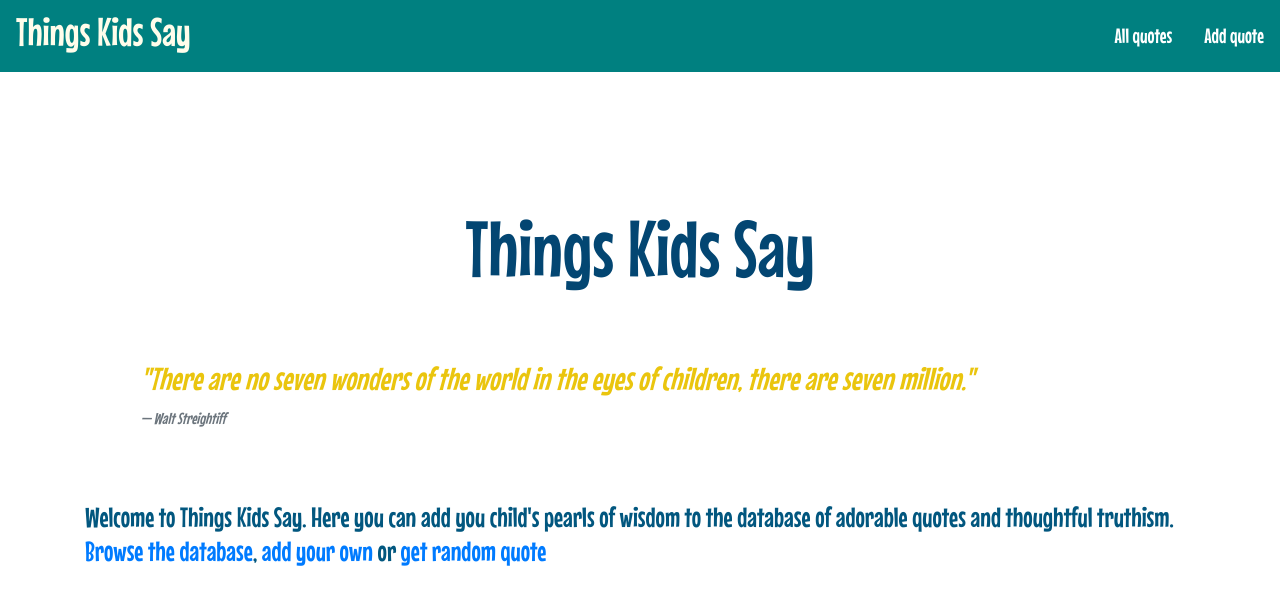
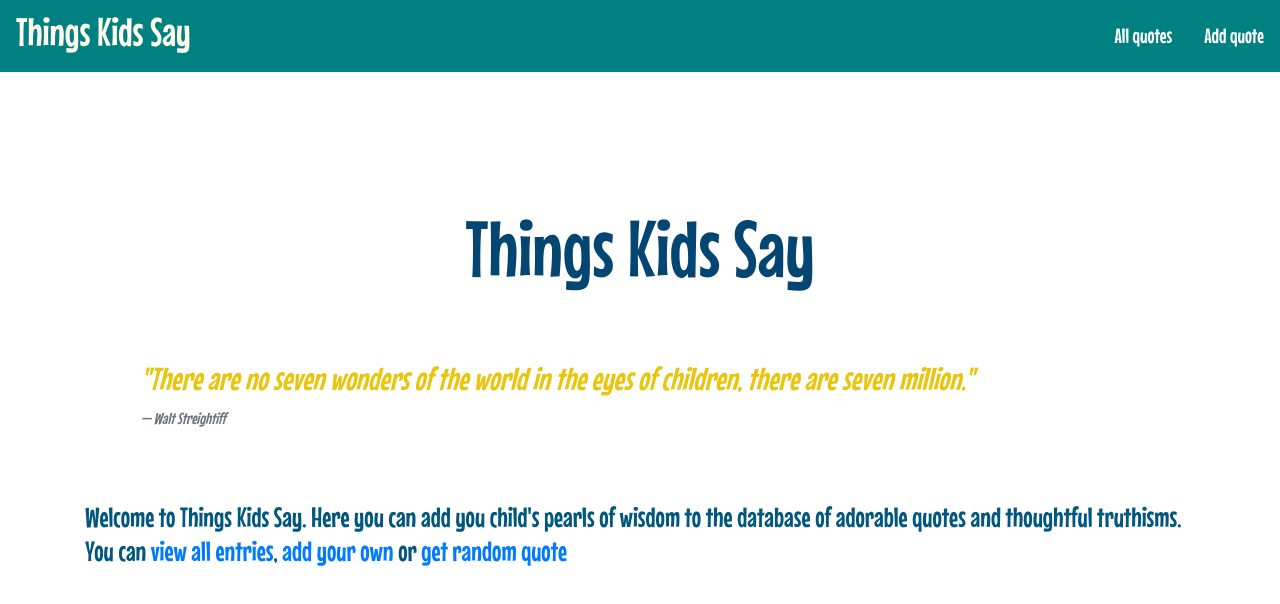
Before and after one commit to BC1985/things-kids-say, a React (Create React App) app: page / in a window 1280 px wide. Shown: the top 604 px of the page. Built offline with nearby package versions, Linux system fonts and the light colour scheme; no server answers.

Commit message:
Change welcome paragraph

```diff
--- a/src/components/LandingPage/LandingPage.js
+++ b/src/components/LandingPage/LandingPage.js
@@ -37,8 +37,8 @@ const LandingText = () => {
     return (
       <h3 style={randomDescriptionColor}>
         Welcome to Things Kids Say. Here you can add you child's pearls of
-        wisdom to the database of adorable quotes and thoughtful truthism.{" "}
-        <Link to="/list">Browse the database</Link>,{" "}
+        wisdom to the database of adorable quotes and thoughtful truthisms.{" "}
+        You can <Link to="/list">view all entries</Link>,{" "}
         <Link to="/add">add your own</Link> or{" "}
         <Link to="/random">get random quote</Link>
       </h3>
```
